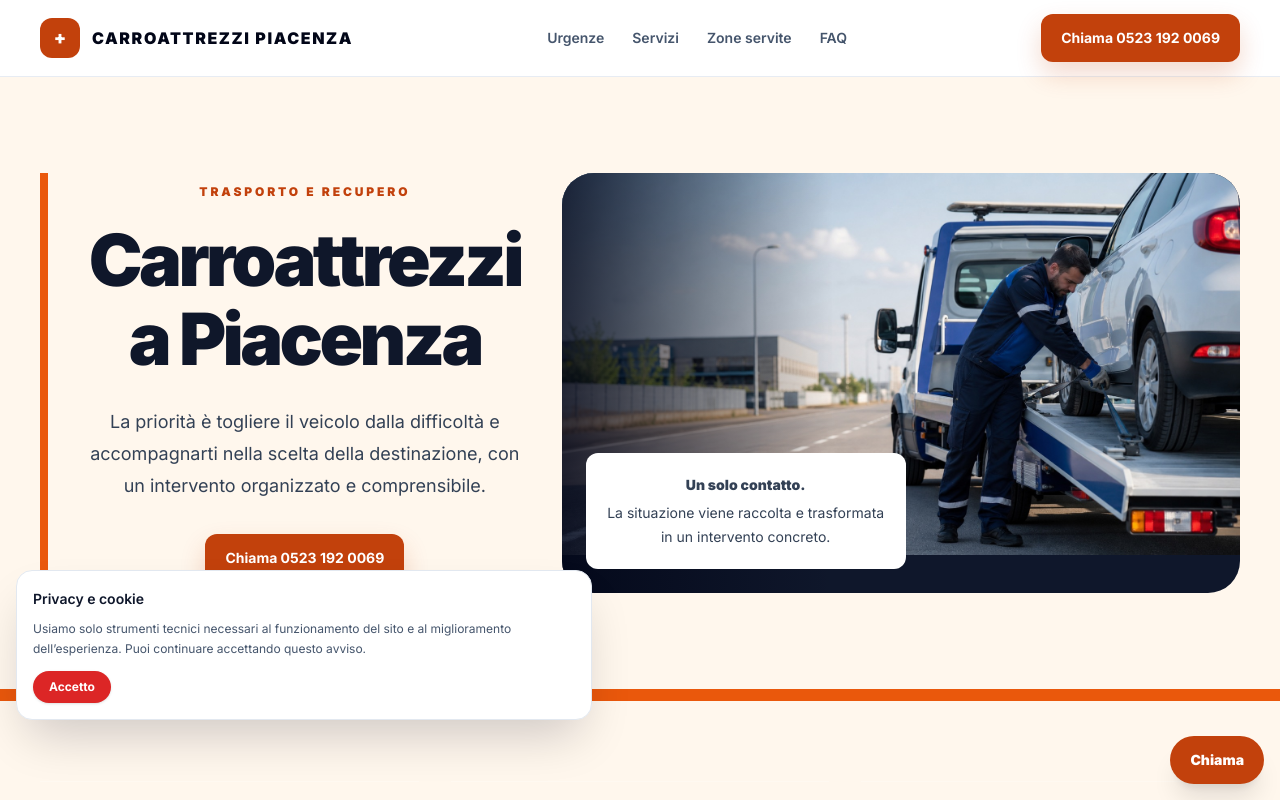
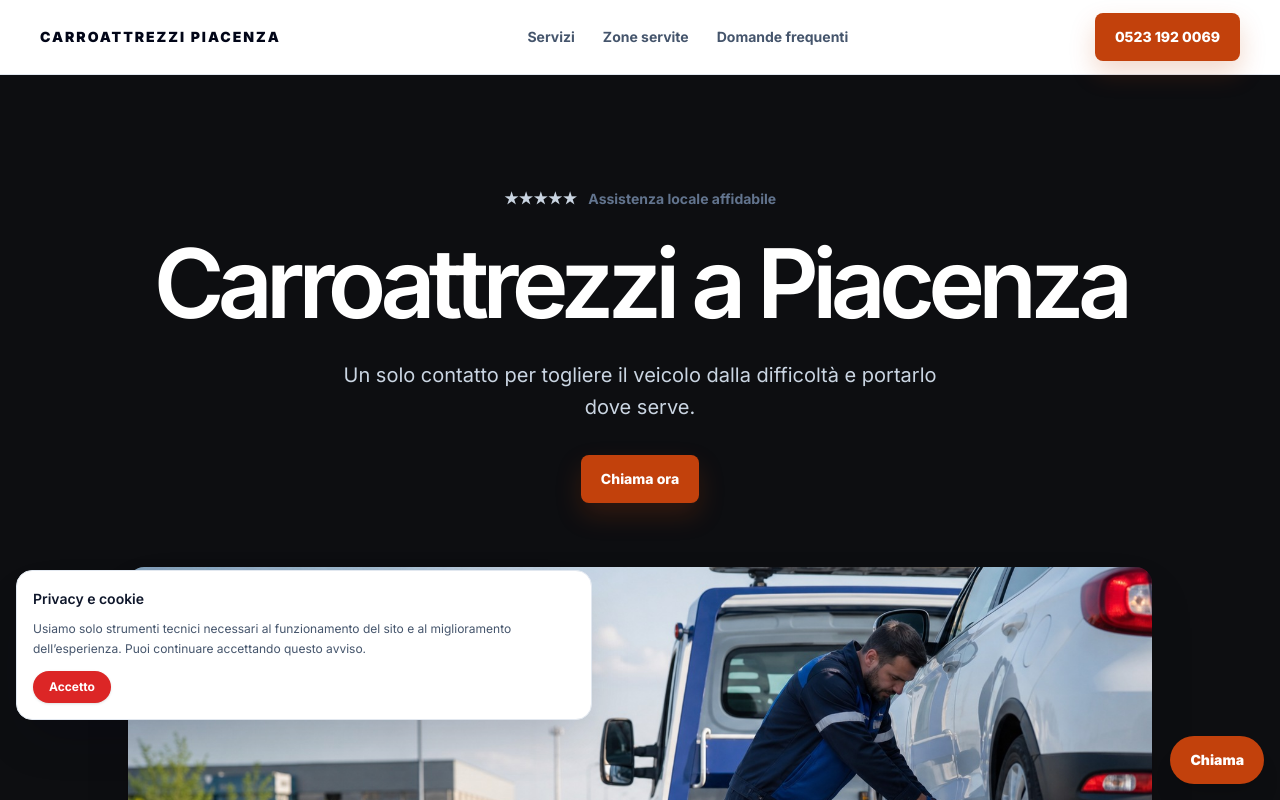
Before and after one commit to alessio-aesthetic/carroattrezzipiacenzamg.it, a Next.js app: page / in a window 1280 px wide. Shown: the top 800 px of the page. Built offline with nearby package versions, Linux system fonts and the light colour scheme.

Commit message:
Publish demo-based homepage entrypoint

```diff
--- a/src/app/page.tsx
+++ b/src/app/page.tsx
@@ -1,5 +1,5 @@
-import TailAwesomeHome from '@/components/TailAwesomeHome'
+import TailAwesomeDemoHome from '@/components/TailAwesomeDemoHome'
 
 export default function Home() {
-  return <TailAwesomeHome />
+  return <TailAwesomeDemoHome />
 }
```
